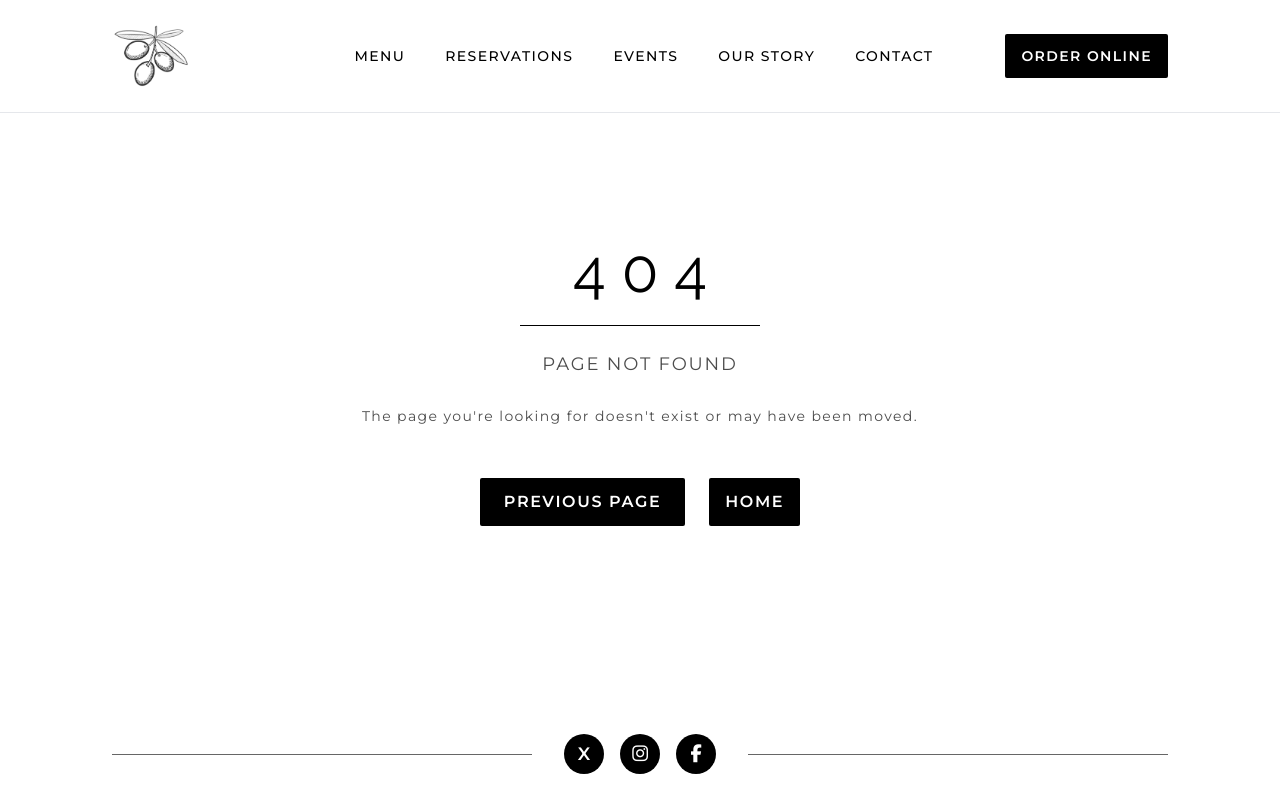
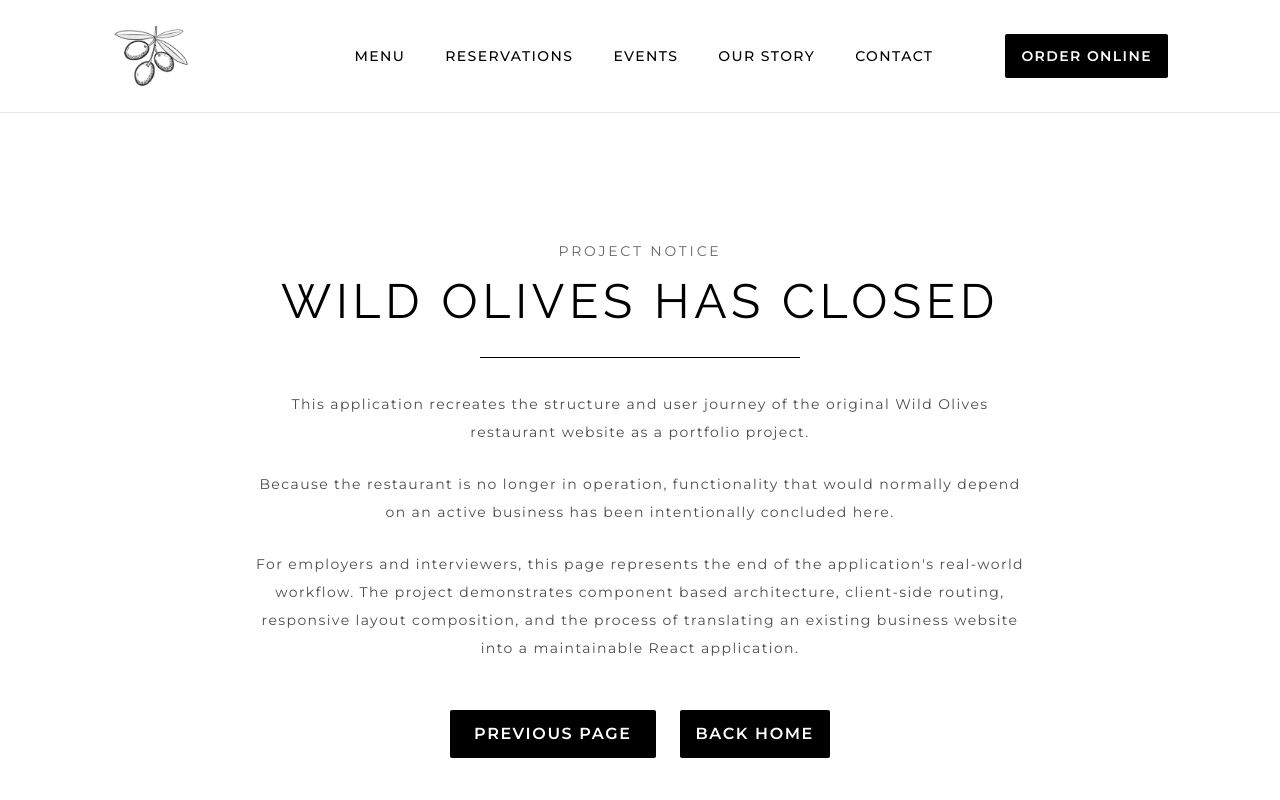
Before and after one commit to colecodesdev/wild-olives, a React (Vite) app: page /closed in a window 1280 px wide. Shown: the top 800 px of the page. Built offline with nearby package versions, Linux system fonts and the light colour scheme.

Commit message:
fix dead end links

```diff
--- a/src/App.jsx
+++ b/src/App.jsx
@@ -15,6 +15,7 @@
 import Careers from './pages/Careers'
 import NotFound from './pages/NotFound'
 import PrivateEvents from './pages/PrivateEvents'
+import BusinessClosed from './pages/BusinessClosed'
 
 const router = createBrowserRouter(
   createRoutesFromElements(
@@ -34,6 +35,7 @@
       <Route path="contact" element={<Contact />} />
       <Route path="careers" element={<Careers />} />
       <Route path="*" element={<NotFound />} />
+      <Route path="closed" element={<BusinessClosed />} />
     </Route>
   )
 )
--- a/src/components/layout/Navbar.jsx
+++ b/src/components/layout/Navbar.jsx
@@ -54,7 +54,7 @@
             <NavLink to="/our-story" className={linkClass}>Our Story</NavLink>
             <NavLink to="/contact" className={linkClass}>Contact</NavLink>
             <div className="pl-8">
-              <ButtonLink to="/order-online">
+              <ButtonLink to="/closed">
                 Order Online
               </ButtonLink>
             </div>
--- a/src/components/sections/CareersForm.jsx
+++ b/src/components/sections/CareersForm.jsx
@@ -1,4 +1,5 @@
 import { useId, useState } from 'react'
+import ButtonLink from '../ui/ButtonLink'
 
 const inputClassName =
   'w-full border border-black/40 px-5 py-3 text-sm tracking-widest text-black/70 font-montserrat placeholder-black/40 focus:outline-none focus:border-black'
@@ -79,9 +80,7 @@
 
     </div>
 
-    <button type="submit" className={`${buttonStyle}`}>
-      Submit Application
-    </button>
+    <ButtonLink to="/closed">Submit Application</ButtonLink>
 
   </div>
     </form>
--- a/src/components/sections/PrivateEvents.jsx
+++ b/src/components/sections/PrivateEvents.jsx
@@ -24,7 +24,7 @@
           </div>
 
           <div className="mt-8">
-            <ButtonLink to="/events" className="px-10 py-3">
+            <ButtonLink to="/private-events" className="px-10 py-3">
               Book Event
             </ButtonLink>
           </div>
--- a/src/components/sections/PrivateEventsForm.jsx
+++ b/src/components/sections/PrivateEventsForm.jsx
@@ -1,4 +1,5 @@
 import { useMemo, useState } from 'react'
+import ButtonLink from '../ui/ButtonLink'
 
 const months = [
   'January','February','March','April','May','June',
@@ -192,12 +193,7 @@
         </div>
       </div>
 
-      <button
-        type="submit"
-        className={`mt-10 ${buttonStyle}`}
-      >
-        Submit
-      </button>
+      <ButtonLink to="/closed" className='mt-6'>Submit Form</ButtonLink>
     </form>
   )
 }
--- /dev/null
+++ b/src/pages/BusinessClosed.jsx
@@ -0,0 +1,64 @@
+import { useNavigate } from 'react-router-dom'
+import Container from '../components/ui/Container'
+import Divider from '../components/ui/Divider'
+import ButtonLink from '../components/ui/ButtonLink'
+
+export default function BusinessClosed() {
+  const navigate = useNavigate()
+
+  return (
+    <section className="py-32">
+      <Container>
+
+        <p className="uppercase tracking-[0.2em] text-sm text-black/60 text-center">
+          Project Notice
+        </p>
+
+        <h1 className="font-raleway uppercase tracking-[0.3rem] text-3xl md:text-5xl text-center mt-4">
+          Wild Olives Has Closed
+        </h1>
+
+        <Divider width="w-[320px]" className="mx-auto my-8" />
+
+        <div className="max-w-3xl mx-auto space-y-6 text-sm tracking-widest leading-7 text-black/70 font-montserrat text-center">
+
+          <p>
+            This application recreates the structure and user journey of the
+            original Wild Olives restaurant website as a portfolio project.
+          </p>
+
+          <p>
+            Because the restaurant is no longer in operation, functionality that
+            would normally depend on an active business has been intentionally
+            concluded here.
+          </p>
+
+          <p>
+            For employers and interviewers, this page represents the end of the
+            application's real-world workflow. The project demonstrates component
+            based architecture, client-side routing, responsive layout
+            composition, and the process of translating an existing business
+            website into a maintainable React application.
+          </p>
+
+        </div>
+
+        <div className="mt-12 flex flex-col md:flex-row items-center justify-center gap-6">
+
+          <button
+            onClick={() => navigate(-1)}
+            className="inline-block p-3 px-6 text-white bg-black hover:bg-gray-800 rounded-sm uppercase font-semibold tracking-widest"
+          >
+            Previous Page
+          </button>
+
+          <ButtonLink to="/">
+            Back Home
+          </ButtonLink>
+
+        </div>
+
+      </Container>
+    </section>
+  )
+}
--- a/src/pages/Events.jsx
+++ b/src/pages/Events.jsx
@@ -149,7 +149,7 @@
             Ticket prices $6 tax & fees added
           </p>
 
-          <ButtonLink to="/tickets" className="mt-8">
+          <ButtonLink to="/closed" className="mt-8">
             Tickets
           </ButtonLink>
 
--- a/src/pages/NotFound.jsx
+++ b/src/pages/NotFound.jsx
@@ -34,7 +34,7 @@
           </button>
 
           <ButtonLink to="/">
-            Home
+            Back Home
           </ButtonLink>
 
         </div>
```
